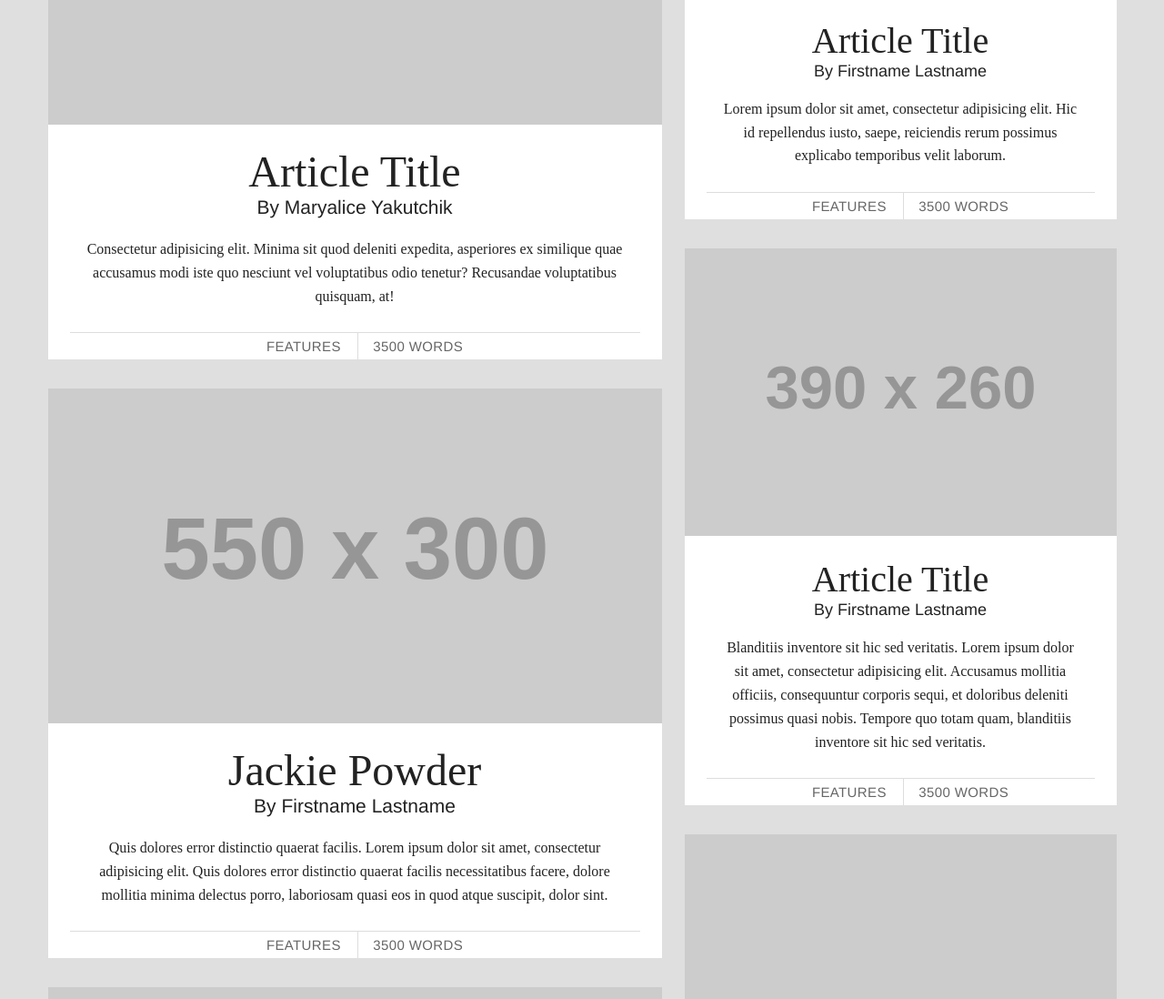
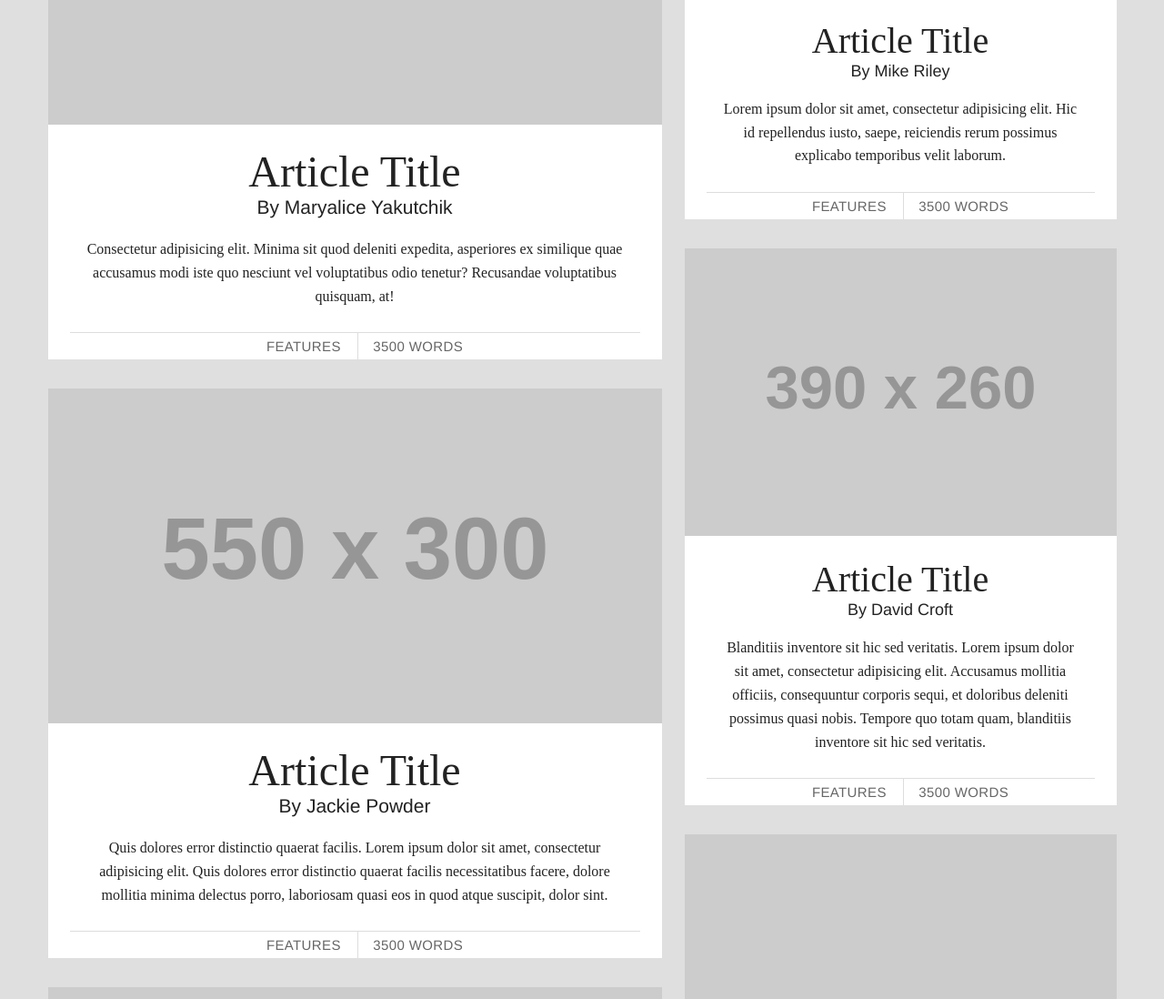
Before and after one commit to JHSPH/jhph-mag-redesign, a website: page index.html in a window 1280 px wide. Shown: the part 1295-2393 px from the top of the page at 91% size. Drawn offline with Linux system fonts and the light colour scheme; placeholder pictures from the web are drawn by us; a small style sheet from the web is missing; a web font is replaced by a local one.

Commit message:
Added some real names to authors.

```diff
--- a/index.html
+++ b/index.html
@@ -137,8 +137,8 @@
 				<div class="home-box">
 					<a href="#"><img src="http://placehold.it/550x300/333" alt=""></a>
 					<div class="details">
-						<a href="#"><h1>Jackie Powder</h1></a>
-						<p class="author">By Firstname Lastname</p>
+						<a href="#"><h1>Article Title</h1></a>
+						<p class="author">By Jackie Powder</p>
 						<p class="teaser">Quis dolores error distinctio quaerat facilis. Lorem ipsum dolor sit amet, consectetur adipisicing elit. Quis dolores error distinctio quaerat facilis necessitatibus facere, dolore mollitia minima delectus porro, laboriosam quasi eos in quod atque suscipit, dolor sint.</p>
 						<div class="details-footer">
 							<a href="#">Features</a>
@@ -206,7 +206,7 @@
 					<img src="http://placehold.it/390x260/333" alt="">
 					<div class="details">
 						<a href="#"><h1>Article Title</h1></a>
-						<p class="author">By Firstname Lastname</p>
+						<p class="author">By Salma Warshanna-Sparklin</p>
 						<p class="teaser">Quis dolores error distinctio quaerat facilis. Lorem ipsum dolor sit amet, consectetur adipisicing elit. Quis dolores error distinctio quaerat facilis necessitatibus facere, dolore mollitia minima delectus porro, laboriosam quasi eos in quod atque suscipit, dolor sint.</p>
 						<div class="details-footer">
 							<a href="#">Features</a>
@@ -219,7 +219,7 @@
 					<img src="http://placehold.it/390x400/333" alt="">
 					<div class="details">
 						<a href="#"><h1>Article Title</h1></a>
-						<p class="author">By Firstname Lastname</p>
+						<p class="author">By Mike Riley</p>
 						<p class="teaser">Lorem ipsum dolor sit amet, consectetur adipisicing elit. Hic id repellendus iusto, saepe, reiciendis rerum possimus explicabo temporibus velit laborum.</p>
 						<div class="details-footer">
 							<a href="#">Features</a>
@@ -232,7 +232,7 @@
 					<img src="http://placehold.it/390x260/333" alt="">
 					<div class="details">
 						<a href="#"><h1>Article Title</h1></a>
-						<p class="author">By Firstname Lastname</p>
+						<p class="author">By David Croft</p>
 						<p class="teaser">Blanditiis inventore sit hic sed veritatis. Lorem ipsum dolor sit amet, consectetur adipisicing elit. Accusamus mollitia officiis, consequuntur corporis sequi, et doloribus deleniti possimus quasi nobis. Tempore quo totam quam, blanditiis inventore sit hic sed veritatis.</p>
 						<div class="details-footer">
 							<a href="#">Features</a>
```
